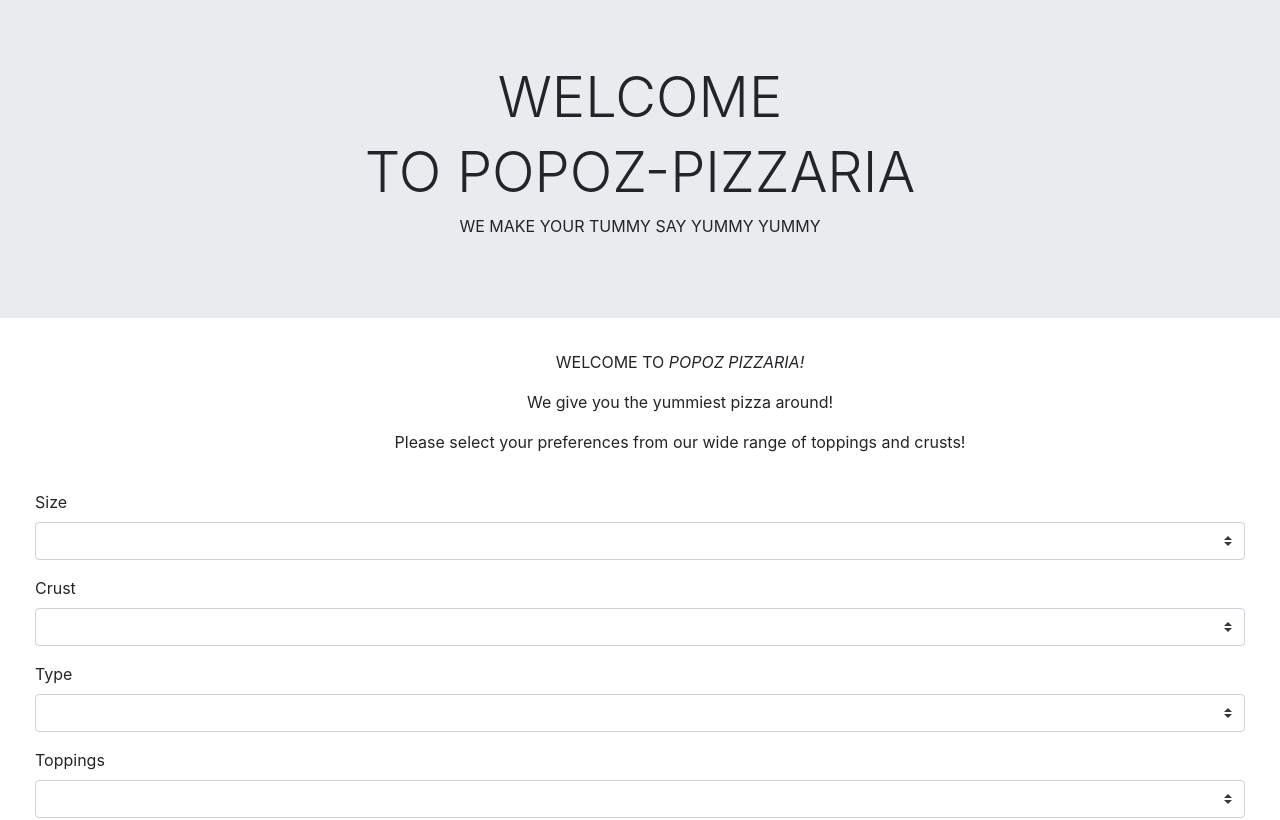
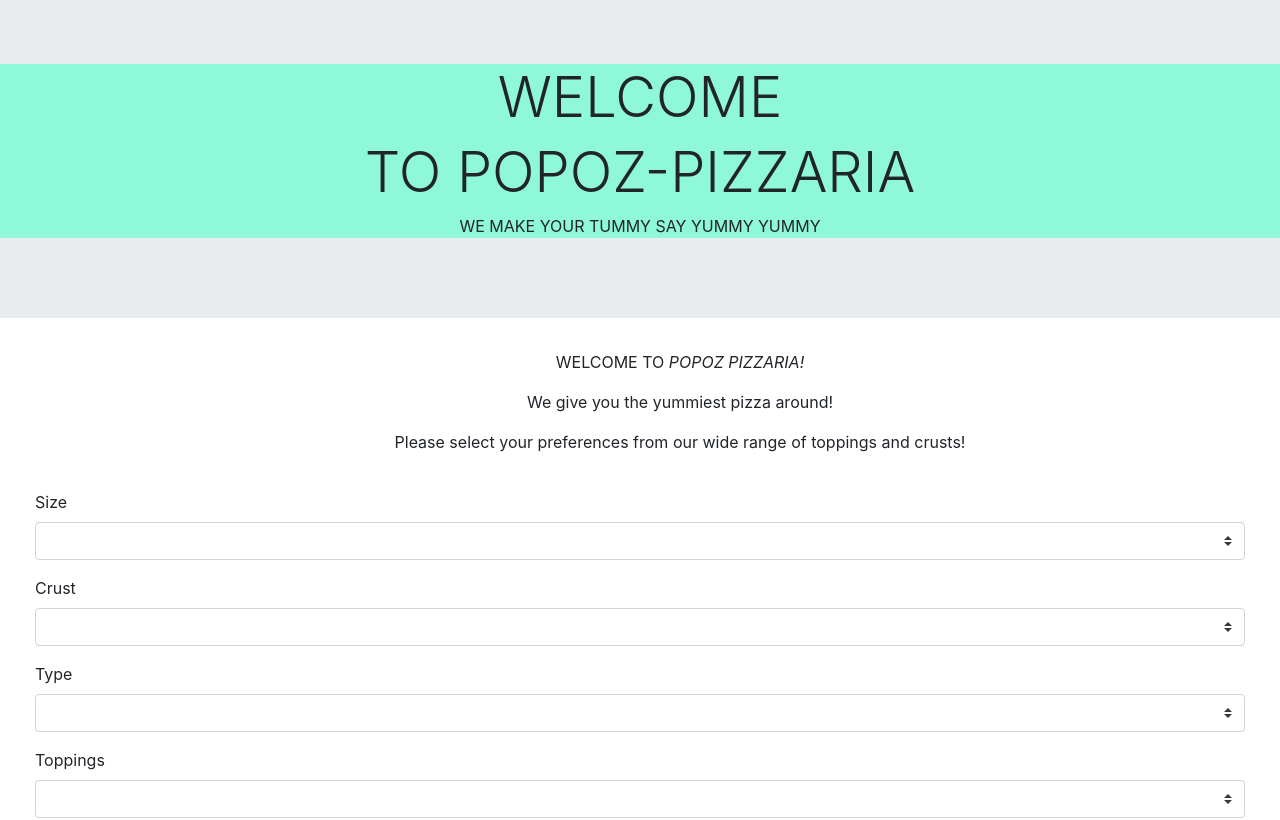
Before and after one commit to claudiahW/popoz-pizzaria, a plain HTML site: page index.html in a window 1280 px wide. Shown: the top 820 px of the page. Drawn offline with nearby package versions, Linux system fonts and the light colour scheme.

```diff
--- a/index.css
+++ b/index.css
@@ -1,10 +1,13 @@
-div { border-style: dotted rgb(196, 19, 19);}
+
 .intro {
     text-align: center ; font-style: normal; margin-left: 80px;
 }
 .thankyou { text-align: center; font-style: normal; margin-left: 80px;
 
 }
-#container-fluid {
-    background-color: blueviolet;
+.welcome {
+    background-color: rgb(142, 248, 216);
 }
+.order {
+    text-align: left;
+}
--- a/index.html
+++ b/index.html
@@ -15,7 +15,7 @@
 </head>
 <body>
     <div class="jumbotron jumbotron-fluid text-center">
-            <div>
+            <div class="welcome">
                 <h6 class="display-4">WELCOME</h6>
                 <h6 class="display-4">TO POPOZ-PIZZARIA</h6>
                 <p>WE MAKE YOUR TUMMY SAY YUMMY YUMMY</p>
```
